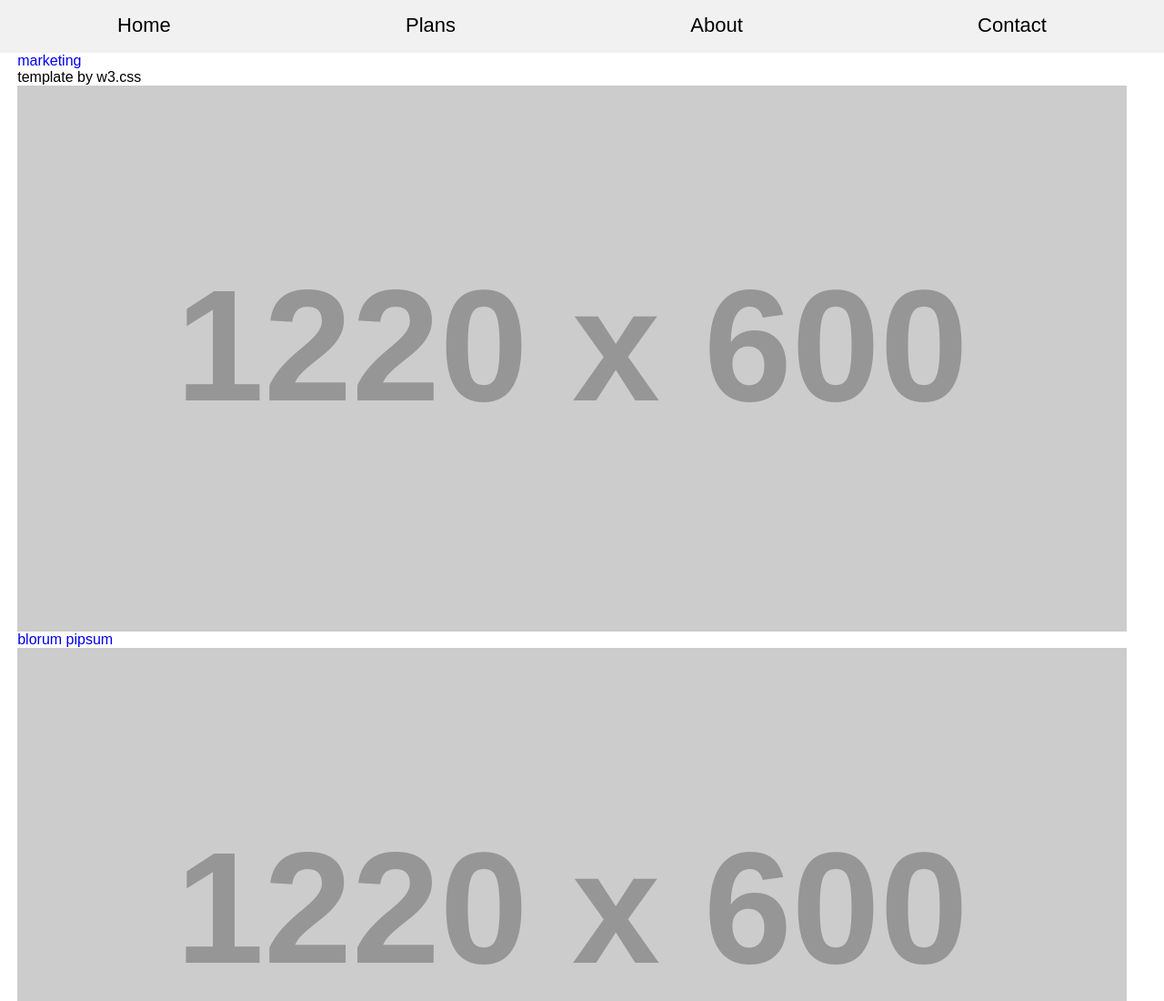
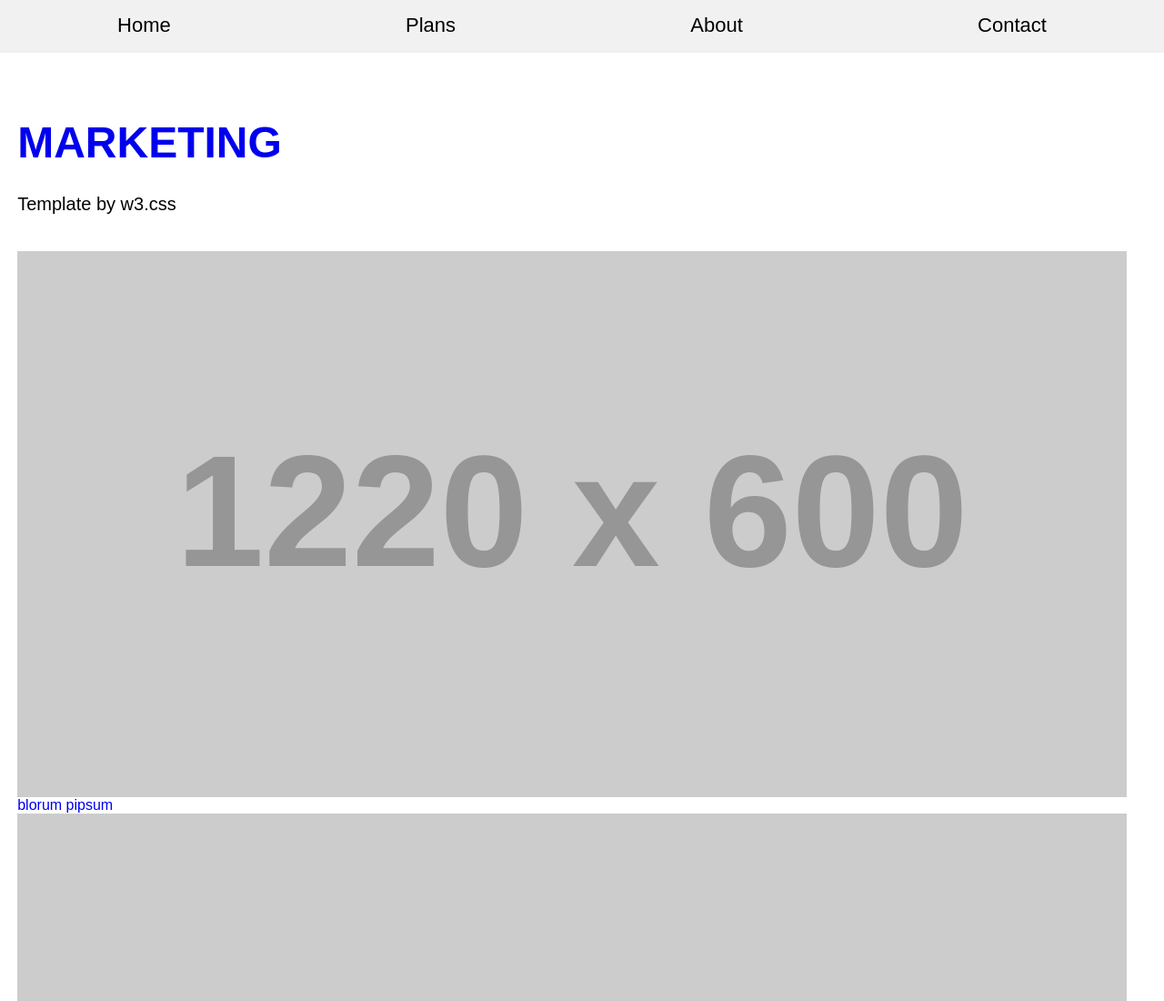
Before and after one commit to saifaliaxioned/marketing_temp, a plain HTML site: page index.html in a window 1280 px wide. Shown: the top 1100 px of the page at 91% size. Drawn offline with Linux system fonts and the light colour scheme; placeholder pictures from the web are drawn by us.

Commit message:
logo css added

```diff
--- a/assets/css/style.css
+++ b/assets/css/style.css
@@ -247,6 +247,25 @@ li {
   main styling starts here
 =================================*/
 
+.banner .wrapper {
+  padding: 71px 0;
+}
+
+.logo h1 {
+  text-transform: uppercase;
+  font-weight: bolder;
+  font-size: 48px;
+}
+
+.logo p::first-letter {
+  text-transform: capitalize;
+}
+
+.logo p {
+  font-size: 20px;
+  padding: 29px 0 40px 0;
+}
+
 /*=================================
   main styling ends here
 =================================*/
```
